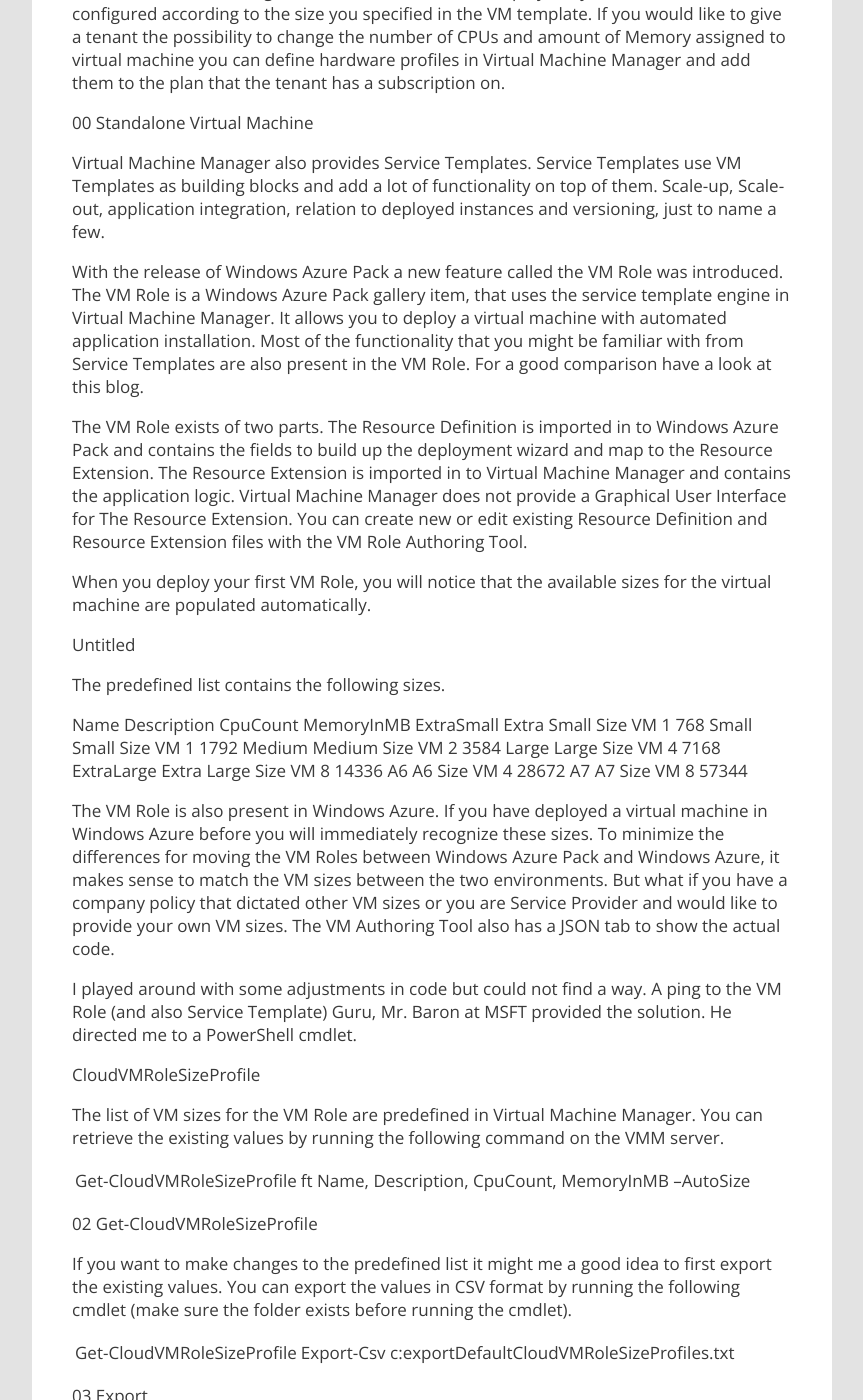
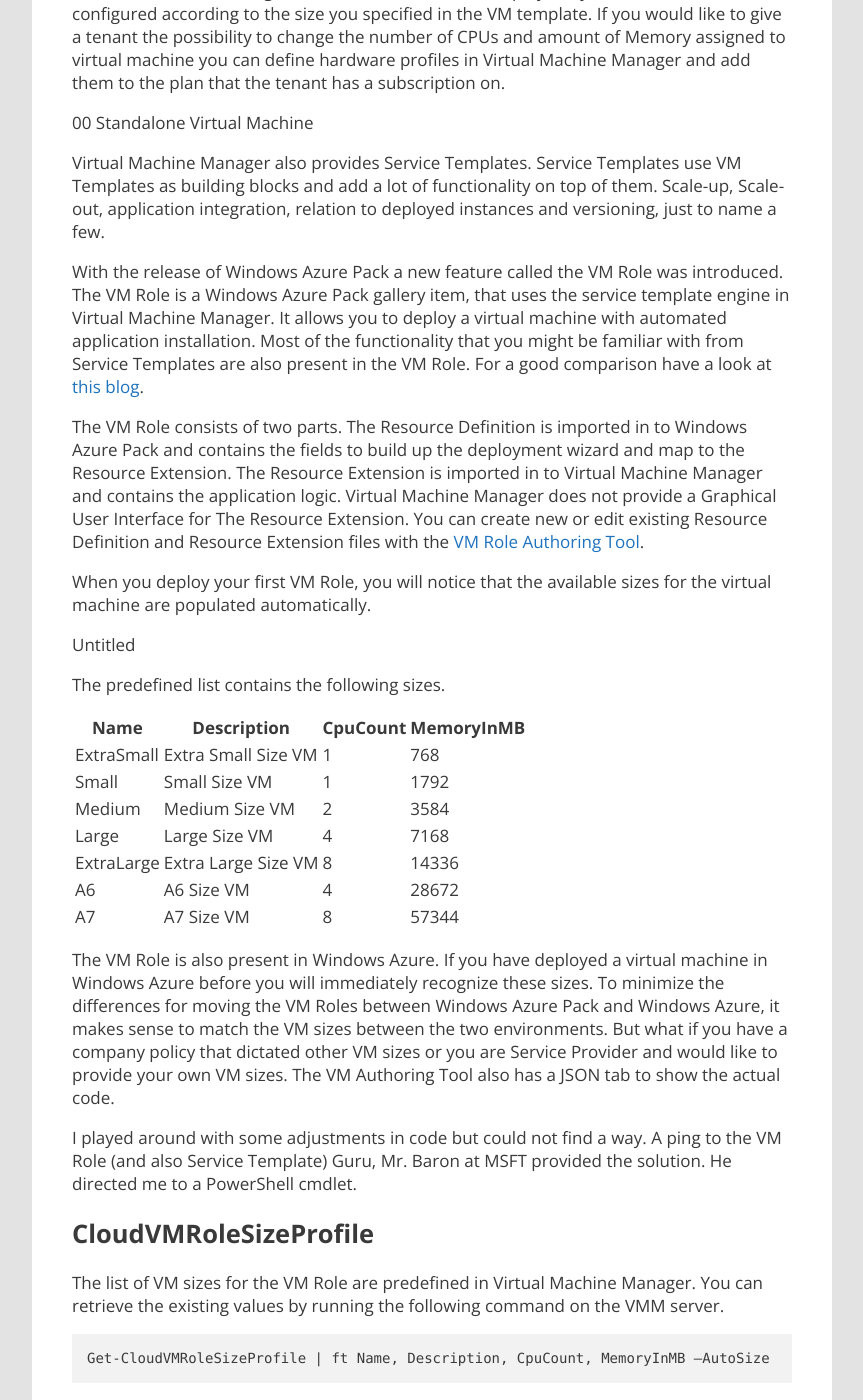
Before and after one commit to marcvaneijk/marcvaneijk.old, a Jekyll site: the page built from _posts/2014-03-09-vmrolesize.md, in a window 1280 px wide and 1400 px high, scrolled down 536 px. Shown: the whole window, without its empty margins (58-921 px from the left). Built offline with Jekyll 4.4.1, drawn with Linux system fonts in a browser that asks for light colours; nearby versions of some CDN libraries; some of the changed text lies outside the part shown.

Commit message:
Update 2014-03-09-vmrolesize.md

````diff
--- a/_posts/2014-03-09-vmrolesize.md
+++ b/_posts/2014-03-09-vmrolesize.md
@@ -11,9 +11,9 @@ In Windows Azure Pack you can deploy standalone virtual machines, which are dire
 
 Virtual Machine Manager also provides Service Templates. Service Templates use VM Templates as building blocks and add a lot of functionality on top of them. Scale-up, Scale-out, application integration, relation to deployed instances and versioning, just to name a few.
 
-With the release of Windows Azure Pack a new feature called the VM Role was introduced. The VM Role is a Windows Azure Pack gallery item, that uses the service template engine in Virtual Machine Manager. It allows you to deploy a virtual machine with automated application installation. Most of the functionality that you might be familiar with from Service Templates are also present in the VM Role. For a good comparison have a look at this blog.
+With the release of Windows Azure Pack a new feature called the VM Role was introduced. The VM Role is a Windows Azure Pack gallery item, that uses the service template engine in Virtual Machine Manager. It allows you to deploy a virtual machine with automated application installation. Most of the functionality that you might be familiar with from Service Templates are also present in the VM Role. For a good comparison have a look at [this blog](http://blogs.technet.com/b/privatecloud/archive/2013/12/11/how-we-developed-vmrole-gallery-items-from-service-templates.aspx).
 
-The VM Role exists of two parts.  The Resource Definition is imported in to Windows Azure Pack and contains the fields to build up the deployment wizard and map to the Resource Extension. The Resource Extension is imported in to Virtual Machine Manager and contains the application logic. Virtual Machine Manager does not provide a Graphical User Interface for The Resource Extension. You can create new or edit existing Resource Definition and Resource Extension files with the VM Role Authoring Tool.
+The VM Role consists of two parts. The Resource Definition is imported in to Windows Azure Pack and contains the fields to build up the deployment wizard and map to the Resource Extension. The Resource Extension is imported in to Virtual Machine Manager and contains the application logic. Virtual Machine Manager does not provide a Graphical User Interface for The Resource Extension. You can create new or edit existing Resource Definition and Resource Extension files with the [VM Role Authoring Tool](https://vmroleauthor.codeplex.com/).
 
 When you deploy your first VM Role, you will notice that the available sizes for the virtual machine are populated automatically.
 
@@ -21,32 +21,35 @@ Untitled
 
 The predefined list contains the following sizes.
 
-Name Description  CpuCount MemoryInMB
-ExtraSmall Extra Small Size VM 1 768
-Small Small Size VM 1 1792
-Medium Medium Size VM 2 3584
-Large Large Size VM 4 7168
-ExtraLarge Extra Large Size VM 8 14336
-A6 A6 Size VM 4 28672
-A7 A7 Size VM 8 57344
+Name | Description  | CpuCount | MemoryInMB
+--- | --- | --- | ---
+ExtraSmall | Extra Small Size VM | 1 | 768
+Small | Small Size VM | 1 | 1792
+Medium | Medium Size VM | 2 | 3584
+Large | Large Size VM | 4 | 7168
+ExtraLarge | Extra Large Size VM | 8 | 14336
+A6 | A6 Size VM | 4 | 28672
+A7 | A7 Size VM | 8 | 57344
 
 The VM Role is also present in Windows Azure. If you have deployed a virtual machine in Windows Azure before you will immediately recognize these sizes. To minimize the differences for moving the VM Roles between Windows Azure Pack and Windows Azure, it makes sense to match the VM sizes between the two environments. But what if you have a company policy that dictated other VM sizes or you are Service Provider and would like to provide your own VM sizes. The VM Authoring Tool also has a JSON tab to show the actual code.
 
-
-
 I played around with some adjustments in code but could not find a way. A ping to the VM Role (and also Service Template) Guru, Mr. Baron at MSFT provided the solution. He directed me to a PowerShell cmdlet.
 
-CloudVMRoleSizeProfile
+## CloudVMRoleSizeProfile
 
 The list of VM sizes for the VM Role are predefined in Virtual Machine Manager. You can retrieve the existing values by running the following command on the VMM server.
 
+```
 Get-CloudVMRoleSizeProfile | ft Name, Description, CpuCount, MemoryInMB –AutoSize
+```
 
 02 Get-CloudVMRoleSizeProfile
 
 If you want to make changes to the predefined list it might me a good idea to first export the existing values. You can export the values in CSV format by running the following cmdlet (make sure the folder exists before running the cmdlet).
 
-Get-CloudVMRoleSizeProfile | Export-Csv c:exportDefaultCloudVMRoleSizeProfiles.txt
+```
+Get-CloudVMRoleSizeProfile | Export-Csv c:\export\DefaultCloudVMRoleSizeProfiles.txt
+```
 
 03 Export
 
@@ -56,14 +59,17 @@ If you want to restore the default values at some point in time (for whatever re
 
 I will add a VM size with the following values as an example. Take note that the Name parameter can only contain alphabet letters, numbers, underscores(_), and dashes(-) and has a maximum value of 100 characters.
 
-Name KillerVM
-Description This VM will empty your creditcard in a couple of minutes
-Number of CPUs 32
-Amount of Memory 131072
+Name | KillerVM
+--- | ---
+Description | This VM will empty your creditcard in a couple of minutes
+Number of CPUs | 32
+Amount of Memory | 131072
 
 Use the following cmdlet to add this VM size
 
+```
 New-CloudVMRoleSizeProfile -Name “KillerVM” -Description “This VM will empty your creditcard in a couple of minutes” -CPUCount 32 -MemoryMB 131072
+```
 
 05 New-CloudVMRoleSizeProfile
 
@@ -73,10 +79,18 @@ Logon to the admin portal and deploy a new VM Role. The new VM size will show up
 
 To remove an existing VM size run the following command. Replace the Name value with the entry you would like to remove.
 
+```
 Get-CloudVMRoleSizeProfile -Name “KillerVM” | Remove-CloudVMRoleSizeProfile
+```
 
 07 Remove-CloudVMRoleSizeProfile
 
-More Information
+**Update August 9 2014**. The built-in CloudVMRoleSizeProfiles cannot be removed with the Remove-CloudVMRoleSizeProfile. It is possible to change these built-in profiles with the Set-CloudVMRoleSizeProfile. You are able to set CpuCount, MemoryInMB and Description. The name cannot be changed. To change the CpuCount, MemoryInMB and Description for the built-in ExtraLarge profile run the following cmdlet
 
-Windows Azure Pack (#WAPack) and Related Blogs, Videos and TechNet Articles
+```
+Get-CloudVMRoleSizeProfile -name ExtraLarge | Set-CloudVMRoleSizeProfile -CPUCount 10 -Description “Some Other Description” -MemoryMB 28672
+```
+
+## More Information
+
+[Windows Azure Pack (#WAPack) and Related Blogs, Videos and TechNet Articles](http://social.technet.microsoft.com/wiki/contents/articles/20689.windows-azure-pack-wapack-and-related-blogs-videos-and-technet-articles.aspx)
````
